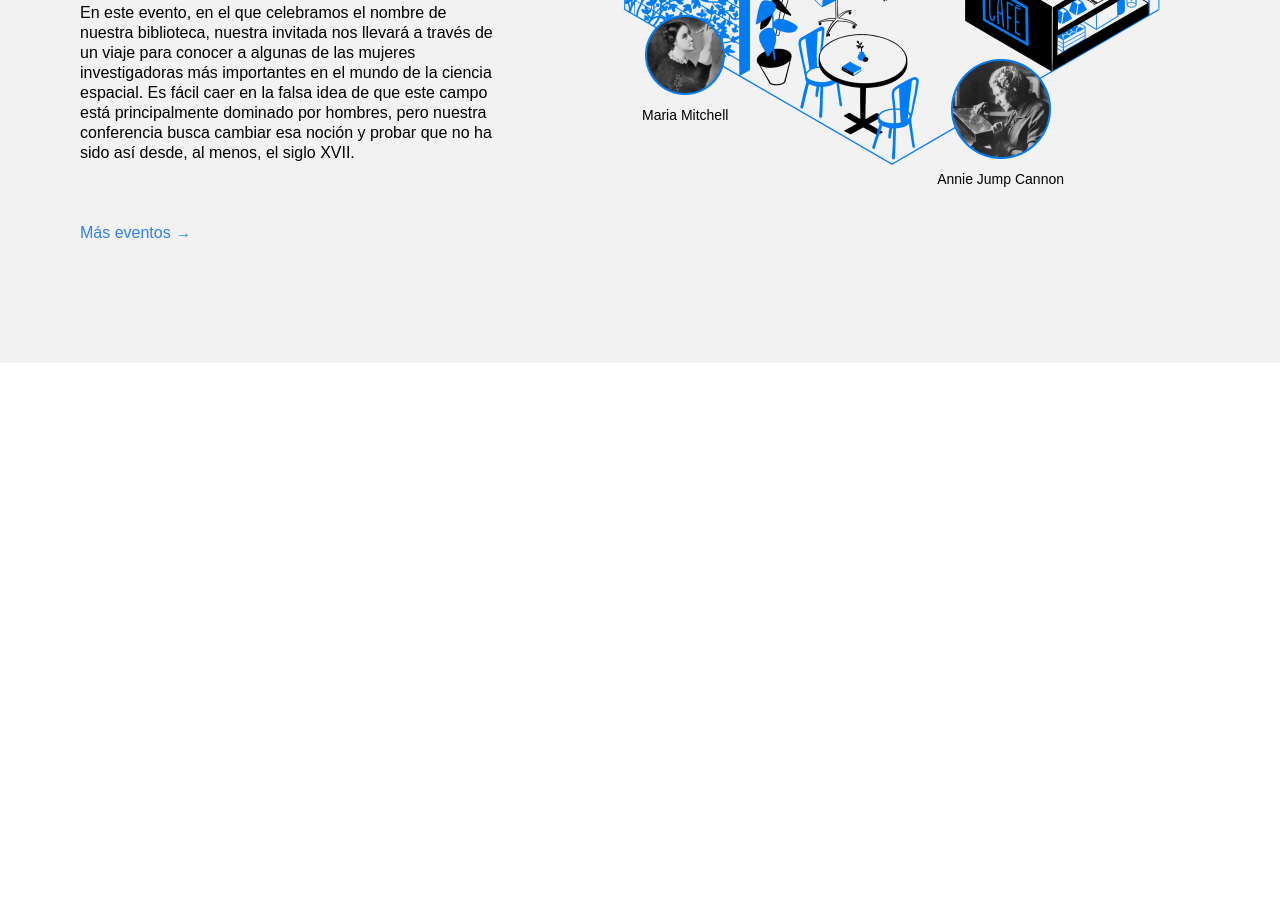
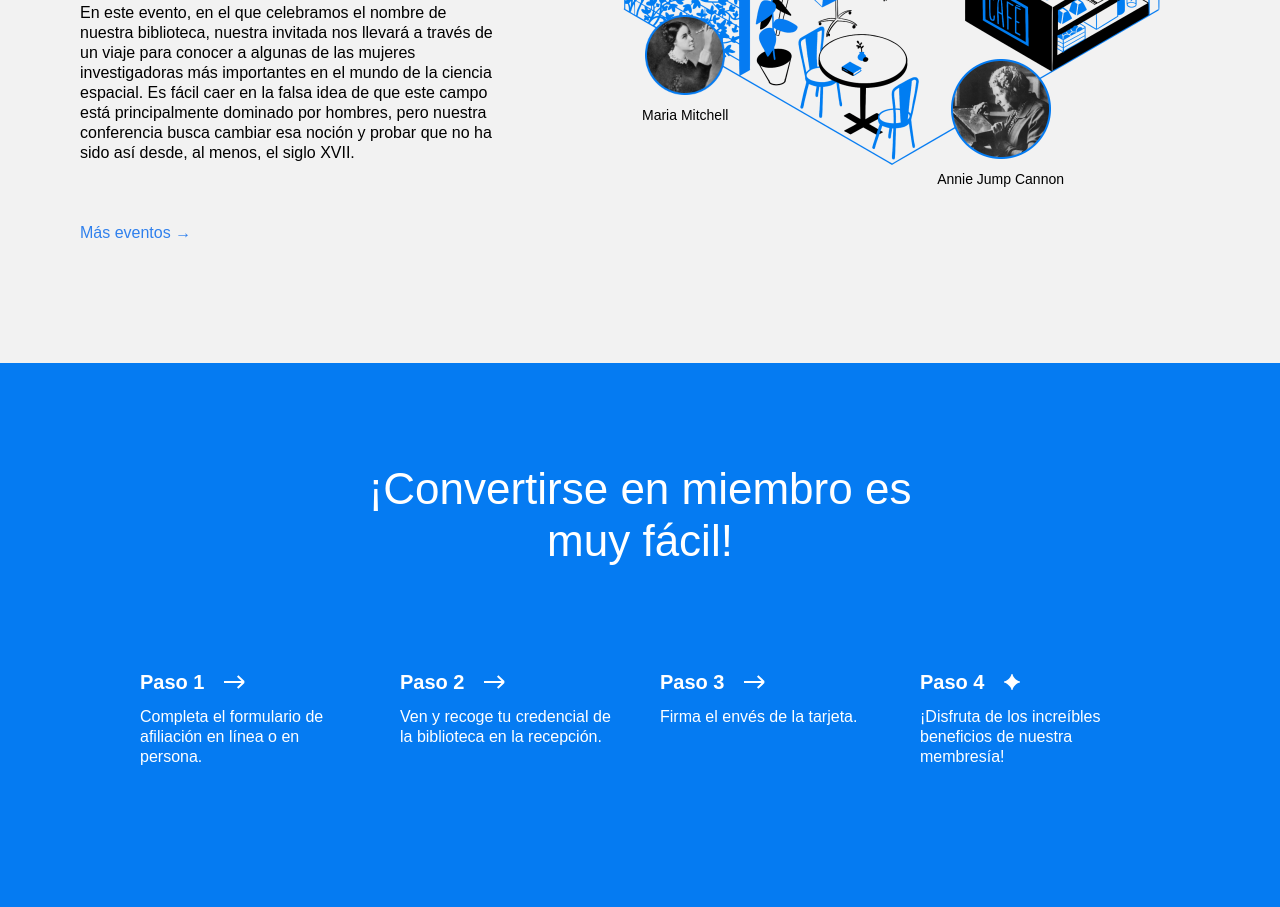
Before and after one commit to ODCenteno/web_project_library_es, a plain HTML site: page index.html in a window 1280 px wide. Shown: the part 2575-3482 px from the top of the page. Before the commit the page ends 2938 px from the top, so only its background shows below. Drawn offline with Linux system fonts and the light colour scheme.

Commit message:
feat: membership section added with styles

```diff
--- a/index.html
+++ b/index.html
@@ -148,7 +148,6 @@
           </p>
           <a href="#" class="events__more">Más eventos &rarr;</a>
         </div>
-        <!-- Comienza a crear la composición aquí -->
         <div class="wrapper events__cover">
           <img src="./images/cafe.png" alt="Illustration of a cafe" class="events__image">
           <div class="person person_name_feynman">
@@ -176,7 +175,47 @@
           </div>
         </div>
       </section>
+      <section class="membership">
+        <h2 class="membership__title">¡Convertirse en miembro es muy fácil!</h2>
+        <ul class="membership__steps">
+          <li class="step">
+            <h3 class="step__title">
+              Paso 1
+              <img src="./images/icon_step_forward.svg" alt="icon forward" class="step__icon" />
+            </h3>
+            <p class="step__description">
+              Completa el formulario de afiliación en línea o en persona.
+            </p>
+          </li>
+          <li class="step">
+            <h3 class="step__title">
+              Paso 2
+              <img src="./images/icon_step_forward.svg" alt="icon forward" class="step__icon" />
+            </h3>
+            <p class="step__description">
+              Ven y recoge tu credencial de la biblioteca en la recepción.
+            </p>
+          </li>
+          <li class="step">
+            <h3 class="step__title">
+              Paso 3
+              <img src="./images/icon_step_forward.svg" alt="icon forward" class="step__icon" />
+            </h3>
+            <p class="step__description">Firma el envés de la tarjeta.</p>
+          </li>
+          <li class="step">
+            <h3 class="step__title">
+              Paso 4
+              <img src="./images/icon_step_finish.svg" alt="icon finish" class="step__icon" />
+            </h3>
+            <p class="step__description">
+              ¡Disfruta de los increíbles beneficios de nuestra membresía!
+            </p>
+          </li>
+        </ul>
+      </section>
     </main>
+    <footer class="footer"></footer>
   </div>
 </body>
 
--- a/styles/style.css
+++ b/styles/style.css
@@ -308,3 +308,91 @@
   font-size: 14px;
   margin: 0;
 }
+
+.membership {
+  padding: 100px 0 140px;
+  background-color: #057bf2;
+  color: #ffffff;
+}
+
+.membership__title {
+  max-width: 574px;
+  margin: 0 auto;
+  text-align: center;
+  font-size: 44px;
+  font-weight: 500;
+  line-height: 52px;
+}
+
+.membership__steps {
+  list-style-type: none;
+  padding: 0;
+  margin: 100px 0 0;
+  display: flex;
+  justify-content: center;
+  gap: 40px;
+  flex-wrap: wrap;
+}
+
+.step {
+  flex-basis: 220px;;
+}
+
+.step__title {
+  margin: 0;
+  font-size: 20px;
+  line-height: 30px;
+  font-weight: 700;
+  display: flex;
+  align-items: center;
+}
+
+.step__icon {
+  margin-left: 20px;
+}
+
+.step__description {
+  margin: 10px 0 0;
+}
+
+.footer {
+  box-sizing: border-box;
+  background-color: #1f1f1f;
+  color: #f2f2f2;
+}
+
+.footer__columns {
+}
+
+.footer__column_content_hours {
+}
+
+.footer__column_content_social {
+}
+
+.footer__logo {
+}
+
+.footer__column-heading {
+}
+
+.footer__list {
+  /* El siguiente código elimina los estilos predeterminados del navegador para las listas */
+  list-style-type: none;
+  padding: 0;
+  margin: 0;
+}
+
+.footer__list-item {
+}
+
+.footer__column-link {
+  color: white;
+  text-decoration: none;
+}
+
+.footer__social-icon {
+}
+
+.footer__copyright {
+}
```
